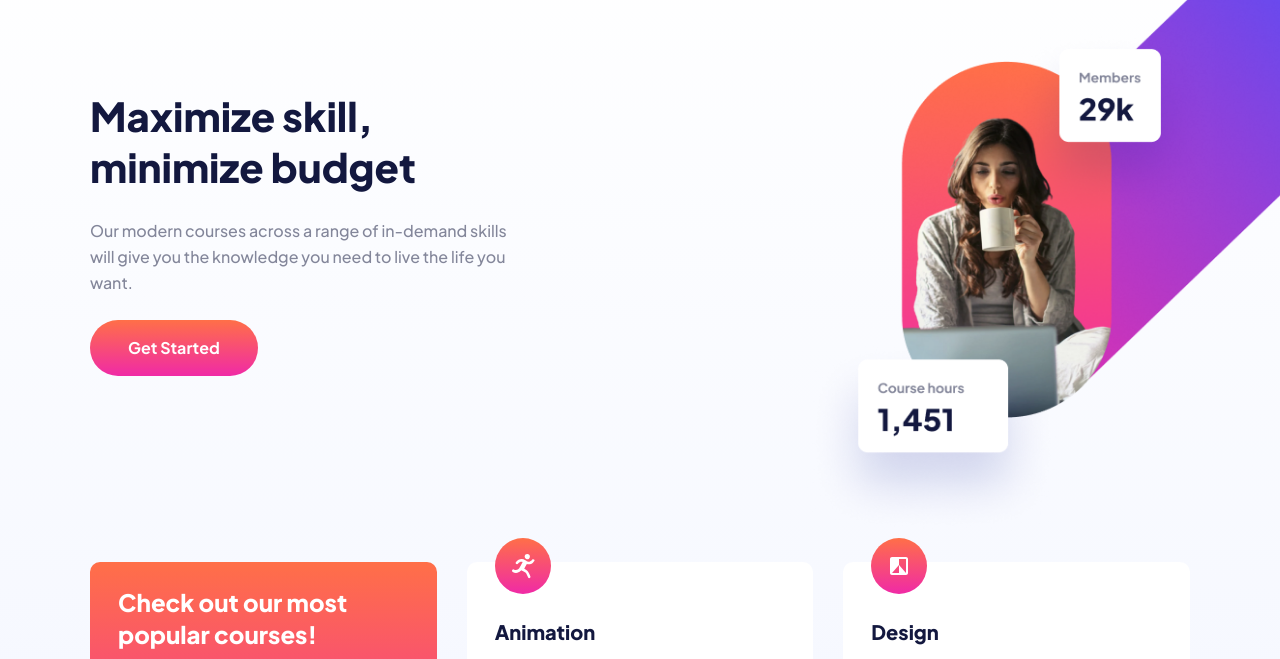
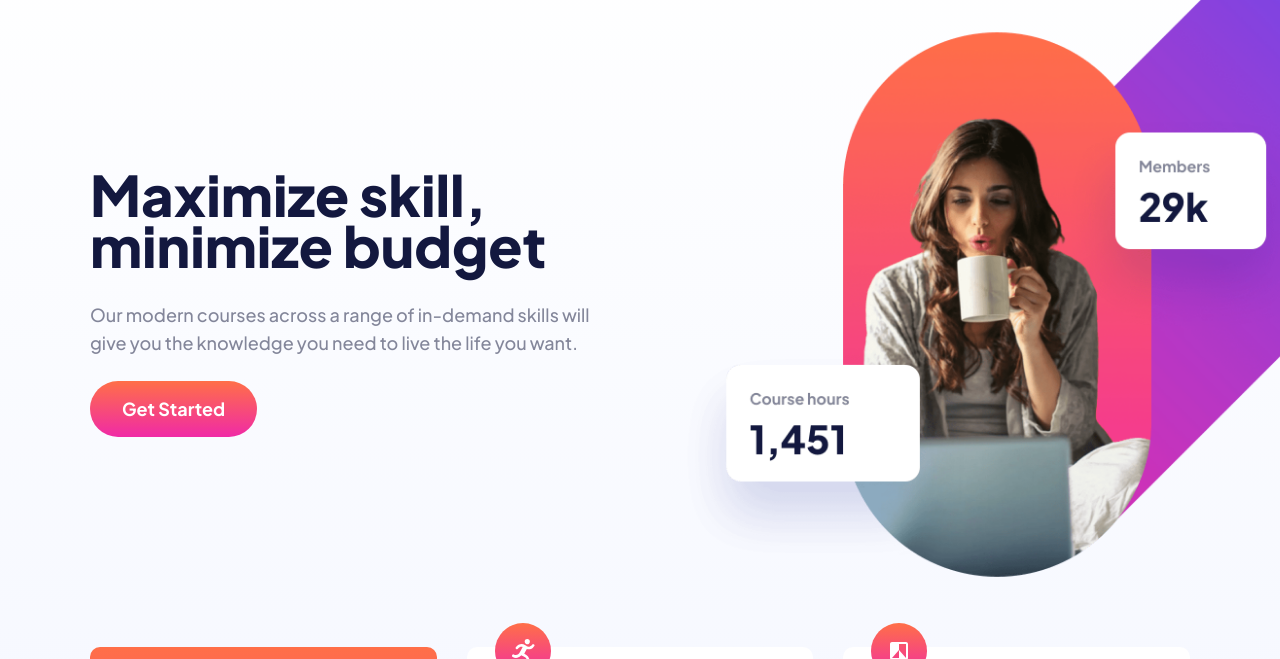
Before and after one commit to FrontEndMentor-MyChallanges/n_skilled-elearning-landing-page, a website: page index.html in a window 1280 px wide. Shown: the part 103-762 px from the top of the page. Drawn offline with Linux system fonts and the light colour scheme.

Commit message:
Updated images and readme

```diff
--- a/index.html
+++ b/index.html
@@ -34,28 +34,39 @@
         </div>
         <header class="header flex flex-col md:flex-row gap-[46px] relative">
           <div
-            class="flex flex-col items-start px-4 pt-[38px] sm:pt-[99px] header-container sm:px-6 md:px-0 md:pl-10 xl:px-0 md:pb-[186px] md:w-[440px]"
+            class="flex flex-col items-start px-4 pt-[38px] sm:pt-[99px] lg:pt-[178px] header-container sm:px-6 md:px-0 md:pl-10 xl:px-0 md:pb-[186px] lg:pb-[210px] md:w-[440px] lg:w-[500px]"
           >
-            <h1 class="header-title text-[40px] font-extrabold leading-[51px] text-left text-customPrimaryDark">
+            <h1
+              class="header-title text-[40px] lg:text-[56px] font-extrabold leading-[51px] text-left text-customPrimaryDark"
+            >
               Maximize skill, minimize budget
             </h1>
 
-            <p class="header-text font-medium leading-[26px] text-customPrimaryLight text-left mt-[26px]">
+            <p
+              class="header-text font-medium leading-[26px] text-customPrimaryLight text-left mt-[26px] lg:text-lg lg:leading-7 lg:mt-[30px]"
+            >
               Our modern courses across a range of in-demand skills will give you the knowledge you need to live the
               life you want.
             </p>
 
             <button
-              class="leading-[26px] font-bold px-[38px] py-[15px] text-white bg-gradient-to-b from-customGradientOrange to-customGradientPink rounded-full mt-6 hover:opacity-50 transition-all"
+              class="leading-[26px] font-bold px-[38px] py-[15px] text-white bg-gradient-to-b from-customGradientOrange to-customGradientPink rounded-full mt-6 hover:opacity-50 transition-all lg:text-lg lg:py-[14px] lg:px-8"
             >
               Get Started
             </button>
           </div>
-          <div class="md:absolute header-img md:right-[-17rem] md:top-[-7rem] md:min-w-[640px] md:h-[640px]">
+          <div
+            class="md:absolute header-img md:right-[-17rem] md:top-[-7rem] md:min-w-[640px] md:h-[640px] lg:right-[-22rem] xl:right-[-33rem] lg:top-[-11rem] xl:top-[-18rem] lg:h-[800px] xl:h-[960px]"
+          >
             <picture class="">
+              <source media="(min-width:1024px)" srcset="./dist/assets/image-hero-desktop@2x.png" />
               <source media="(min-width:768px)" srcset="./dist/assets/images/image-hero-tablet.png" />
               <source media="(min-width:400px)" srcset="./dist/assets/image-hero-mobile@2x.png" />
-              <img src="./dist/assets/image-hero-mobile@2x.png" alt="" class="w-full h-full scale-110 md:scale-105" />
+              <img
+                src="./dist/assets/image-hero-mobile@2x.png"
+                alt=""
+                class="w-full h-full scale-110 md:scale-105 lg:scale-95"
+              />
             </picture>
           </div>
         </header>
```
Also changed, not shown: README.md, dist/style.css, images/desktop.jpg (added), images/mobile.jpg (added), images/tablet.jpg (added).
